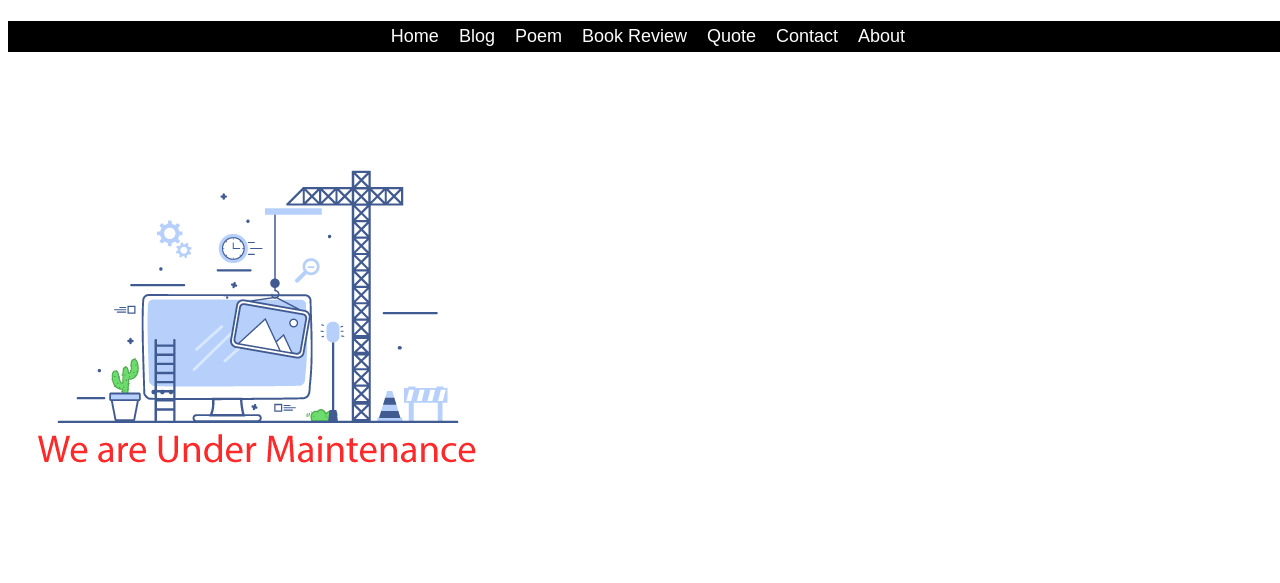
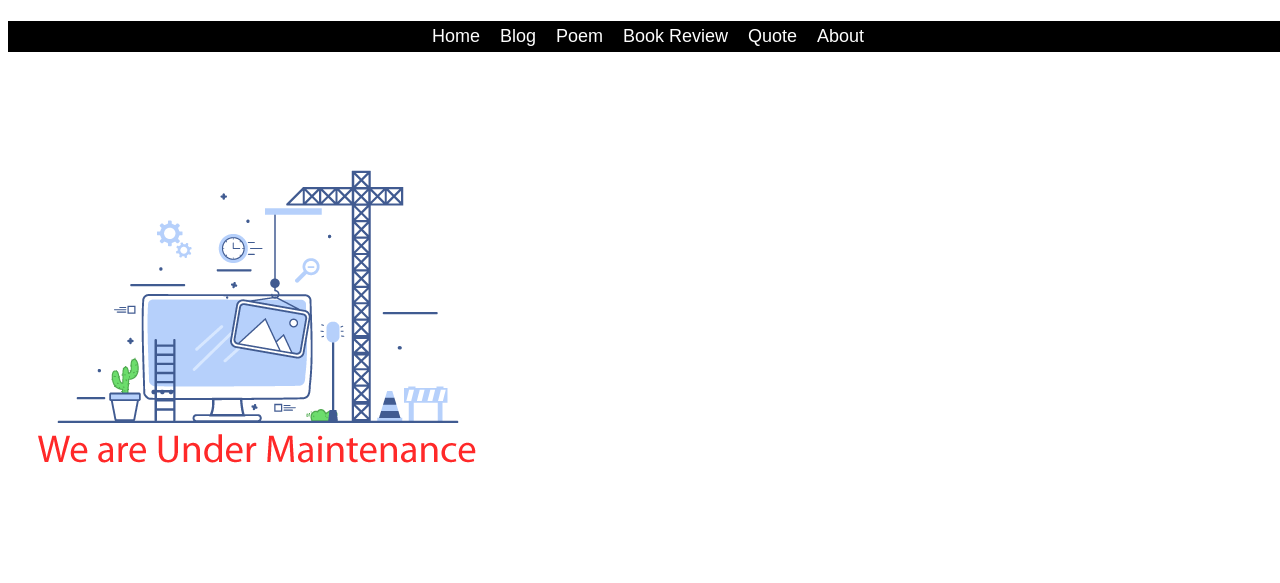
Before and after one commit to riyaddairy/riyad, a plain HTML site: page home.html in a window 1280 px wide. Drawn offline with Linux system fonts and the light colour scheme; a web font is replaced by a local one.

Commit message:
Update home.html

```diff
--- a/home.html
+++ b/home.html
@@ -29,7 +29,6 @@
         <a href="poem.html"  id="poem">Poem</a>
         <a href="bookReview.html" id="publication">Book Review</a>
         <a href="quote.html" id="publication">Quote</a>
-        <a href="false doctrine.html" id="False doctrine">Contact</a>
         <a href="about.html" target="_blank" id="about">About</a>
     </nav>
 
```
